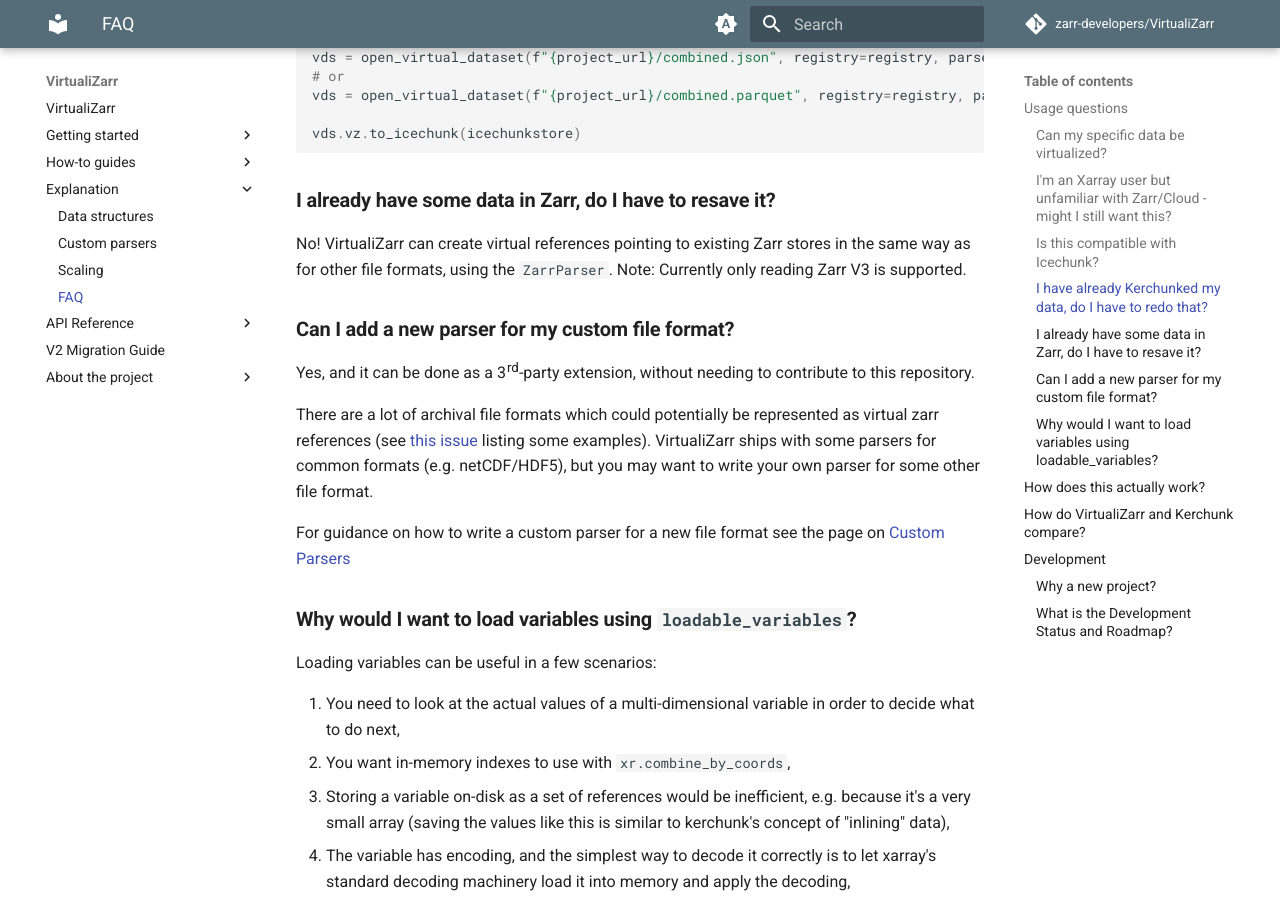
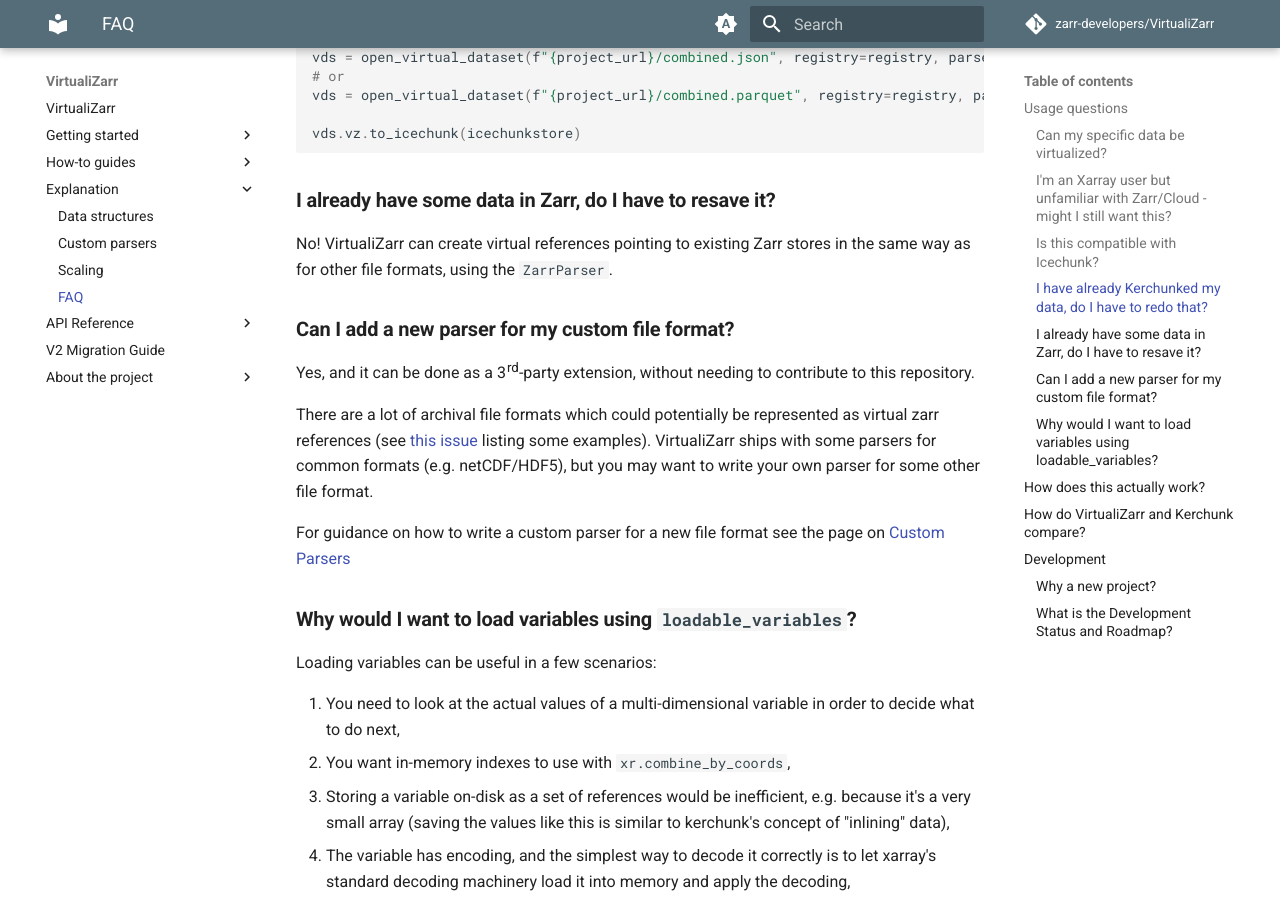
Before and after one commit to zarr-developers/VirtualiZarr, an MkDocs documentation site: the page built from docs/faq.md, in a window 1280 px wide and 900 px high, scrolled down 2762 px. Built offline with MkDocs 1.6.1 and Material for MkDocs 9.7.7, drawn with Linux system fonts in a browser that asks for light colours; comment, search, counter and statistics services are not loaded; the version menu is left out.

Commit message:
Update FAQ regarding virtualizing existing Zarr V2 data (#893)
Clarified that reading Zarr V2 is also now supported.

```diff
--- a/docs/faq.md
+++ b/docs/faq.md
@@ -83,7 +83,7 @@
 
 ### I already have some data in Zarr, do I have to resave it?
 
-No! VirtualiZarr can create virtual references pointing to existing Zarr stores in the same way as for other file formats, using the `ZarrParser`. Note: Currently only reading Zarr V3 is supported.
+No! VirtualiZarr can create virtual references pointing to existing Zarr stores in the same way as for other file formats, using the `ZarrParser`.
 
 ### Can I add a new parser for my custom file format?
 
```
